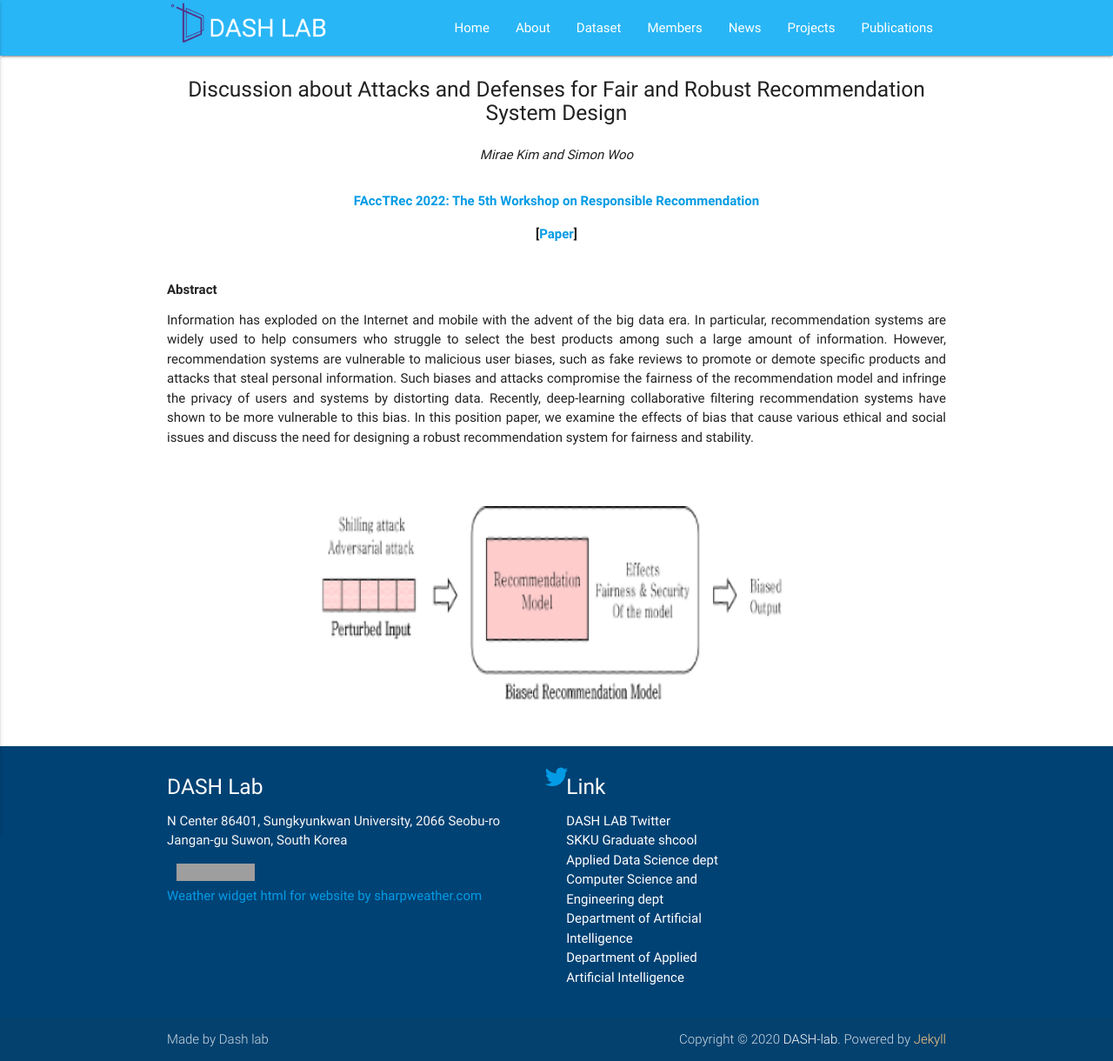
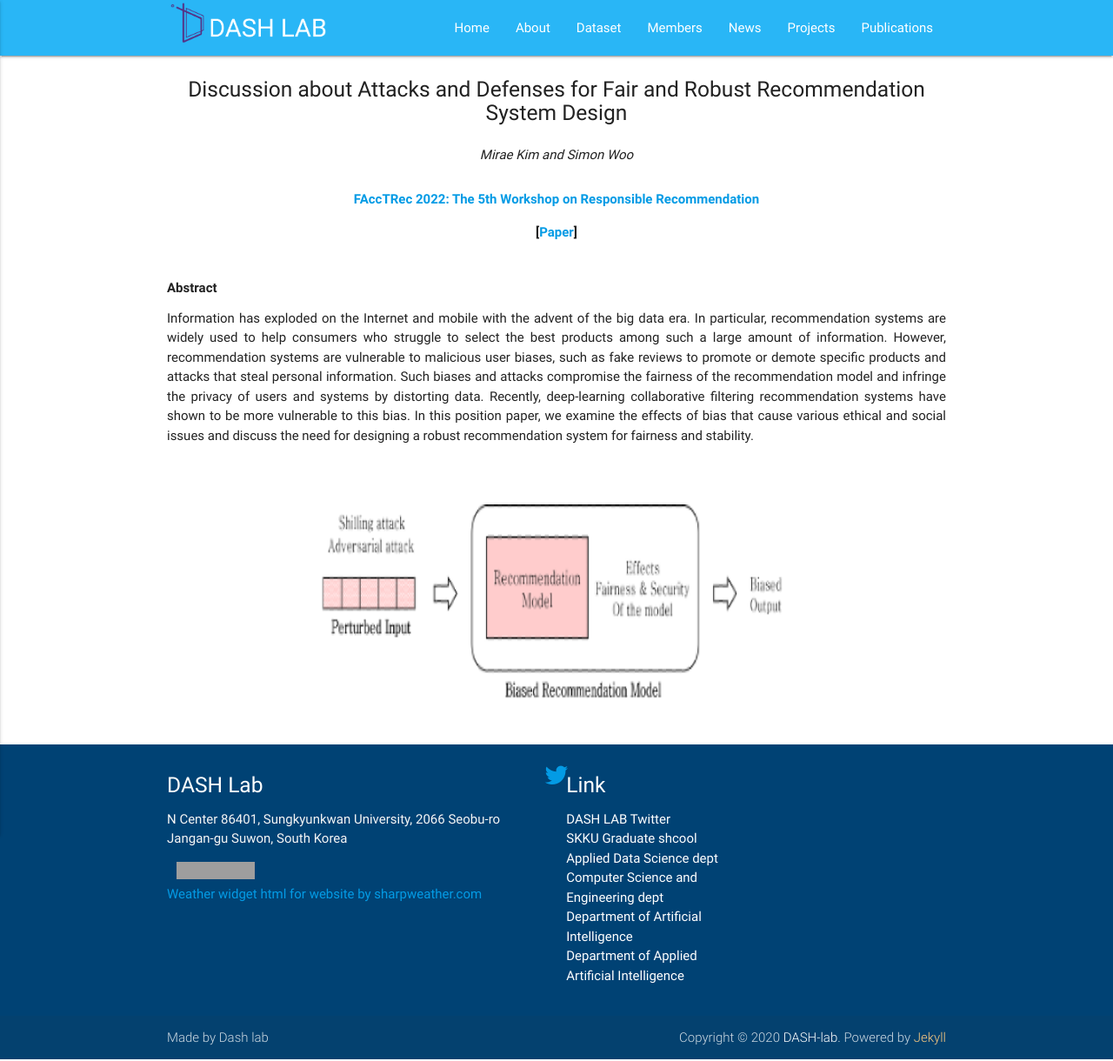
Before and after one commit to Yurim990507/DASH-Lab.github.io, a Jekyll site: the page built from mirae_facctrec.html, in a window 1280 px wide. Shown: the whole page at 87% size. Built offline with Jekyll 4.4.1, drawn with Linux system fonts in a browser that asks for light colours; a script that is not in the unit is left out; grey boxes are pictures that could not be loaded.

Commit message:
Update mirae_facctrec.html

```diff
--- a/mirae_facctrec.html
+++ b/mirae_facctrec.html
@@ -5,8 +5,8 @@ permalink: /mirae_facctrec/
 
 
 <h5> <p align=center> Discussion about Attacks and Defenses  for Fair and Robust Recommendation System Design</p></h5>
-<p style="margin-top: 4px;margin-bottom: 4px;text-align: center;"><em>Mirae Kim and Simon Woo</em></p><br>
-<p style="margin-top: 4px;margin-bottom: 4px;text-align: center;" > <a><b>FAccTRec 2022: The 5th Workshop on Responsible Recommendation</b>  </a></p>
+<p style="margin-top: 2px;margin-bottom: 4px;text-align: center;"><em>Mirae Kim and Simon Woo</em></p><br>
+<p style="margin-top: 2px;margin-bottom: 4px;text-align: center;" > <a><b>FAccTRec 2022: The 5th Workshop on Responsible Recommendation</b>  </a></p>
 <p align=center><b>[<a href="https://drive.google.com/file/d/1GCFC0AcXI38fX7tec-s0U1AYIG-A8yOL/view?usp=sharing">Paper</a>]</b></p><br>
 <h6><b>Abstract</b></h6>
   <p style="text-align: justify;">Information has exploded on the Internet and mobile with the advent of the big data era. In particular, recommendation systems are widely used to help consumers who struggle to select the best products among such a large amount of information. However, recommendation systems are vulnerable to malicious user biases, such as fake reviews to promote or demote specific products and attacks that steal personal information. Such biases and attacks compromise the fairness of the recommendation model and infringe the privacy of users and systems by distorting data. Recently, deep-learning collaborative filtering recommendation systems have shown to be more vulnerable to this bias. In this position paper, we examine the effects of bias that cause various ethical and social issues and discuss the need for designing a robust recommendation system for fairness and stability.</p>
```
